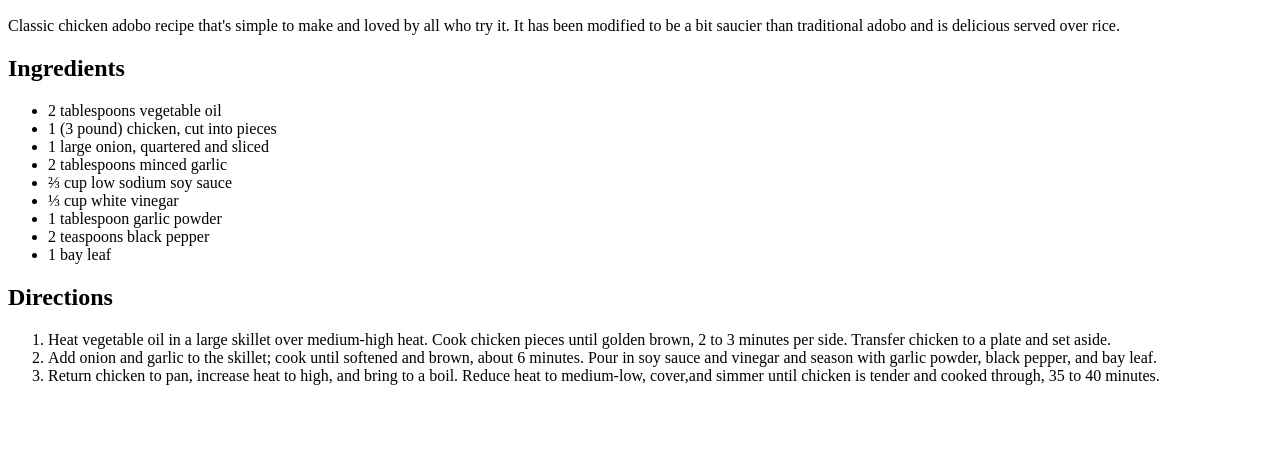
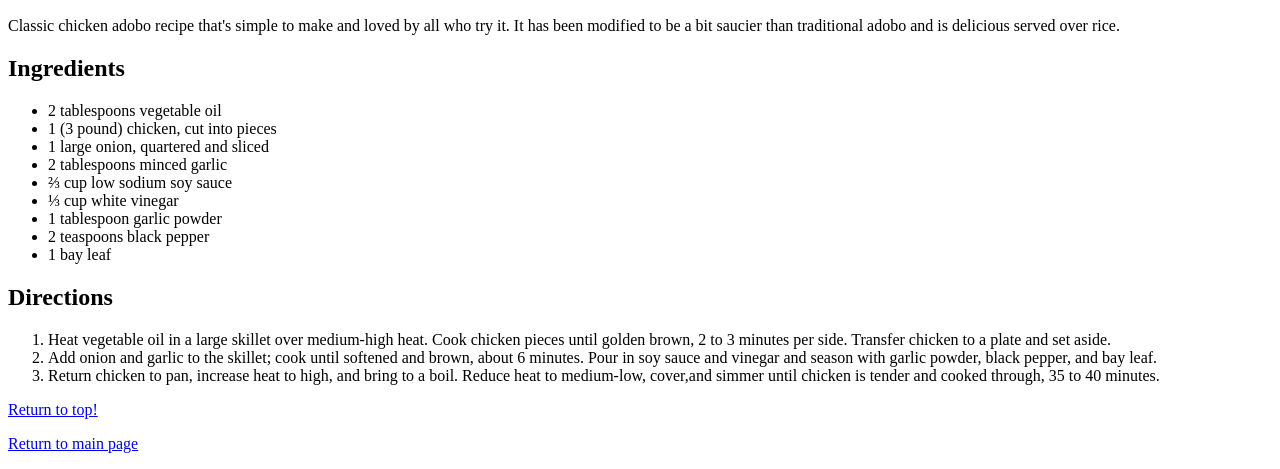
Before and after one commit to BonnJaden/odin-recipes, a plain HTML site: page recipes/adobo.html in a window 1280 px wide. Shown: the part 396-865 px from the top of the page. Before the commit the page ends 800 px from the top, so only its background shows below. Drawn offline with Linux system fonts and the light colour scheme.

Commit message:
improve website navigation using hyperlinks

```diff
--- a/recipes/adobo.html
+++ b/recipes/adobo.html
@@ -35,5 +35,8 @@
                 Reduce heat to medium-low, cover,and simmer until chicken is tender
                 and cooked through, 35 to 40 minutes.</li>
         </ol>
+
+        <p><a href="./adobo.html">Return to top!</a></p>
+        <p><a href="../index.html">Return to main page</a></p>
     </body>
 </html>
```
Also changed, not shown: recipes/lasagna.html (+3 -0 lines), recipes/shrimpfriedrice.html (+3 -0 lines).
